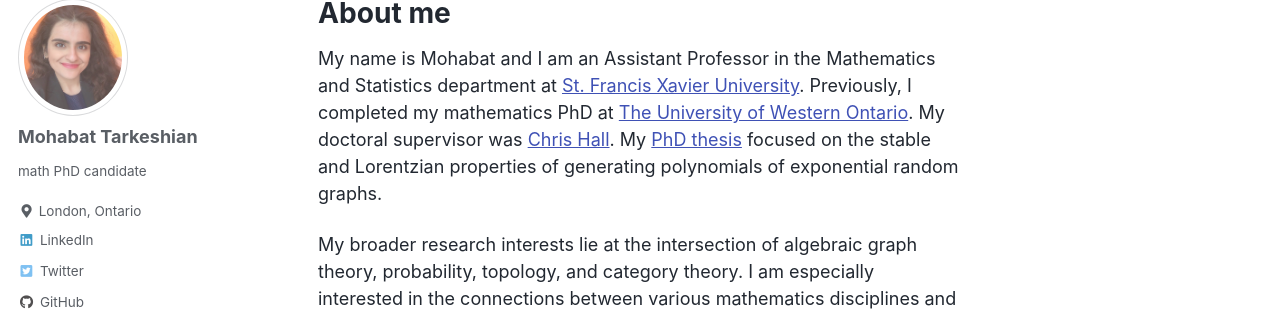
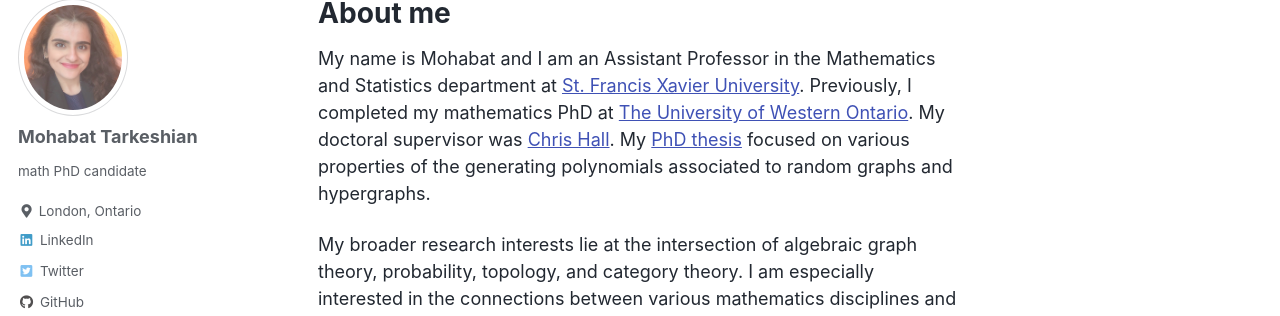
Before and after one commit to mohabatt/mohabatt.github.io, a Jekyll site: the page built from index.md, in a window 1280 px wide and 1215 px high. Shown: the part 288-604 px from the top of the window. Built offline with Jekyll 4.4.1, drawn with Linux system fonts in a browser that asks for light colours; cached includes are drawn as plain includes.

Commit message:
Update index.md

```diff
--- a/index.md
+++ b/index.md
@@ -3,7 +3,7 @@
 title: About me
 ---
 
-My name is Mohabat and I am an Assistant Professor in the Mathematics and Statistics department at [St. Francis Xavier University](https://www.stfx.ca/programs-courses/programs/math-statistics). Previously, I completed my mathematics PhD at [The University of Western Ontario](https://www.math.uwo.ca). My doctoral supervisor was [Chris Hall](https://www.math.uwo.ca/faculty/hall/). My [PhD thesis](https://ir.lib.uwo.ca/etd/9519/) focused on the stable and Lorentzian properties of generating polynomials of exponential random graphs.
+My name is Mohabat and I am an Assistant Professor in the Mathematics and Statistics department at [St. Francis Xavier University](https://www.stfx.ca/programs-courses/programs/math-statistics). Previously, I completed my mathematics PhD at [The University of Western Ontario](https://www.math.uwo.ca). My doctoral supervisor was [Chris Hall](https://www.math.uwo.ca/faculty/hall/). My [PhD thesis](https://ir.lib.uwo.ca/etd/9519/) focused on various properties of the generating polynomials associated to random graphs and hypergraphs.
 
 My broader research interests lie at the intersection of algebraic graph theory, probability, topology, and category theory. I am especially interested in the connections between various mathematics disciplines and how they exist in symbiotic relationships. How one area illuminates another or how the language of one area is better suited to certain problems are some of the questions I think about. During my undergraduate degree at [York University](https://www.yorku.ca/), I completed a double major in mathematics and psychology. From the outset, I was interested in learning about a wide range of topics, always open to viewing things from a fresh perspective.
 
```
